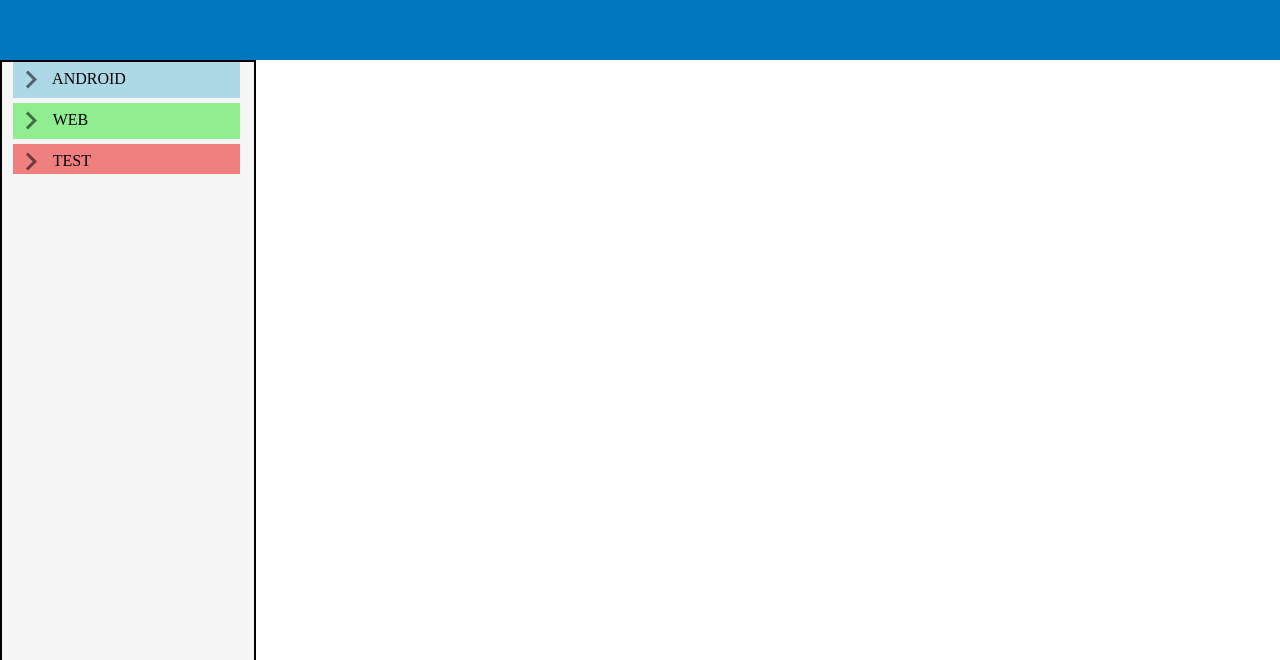
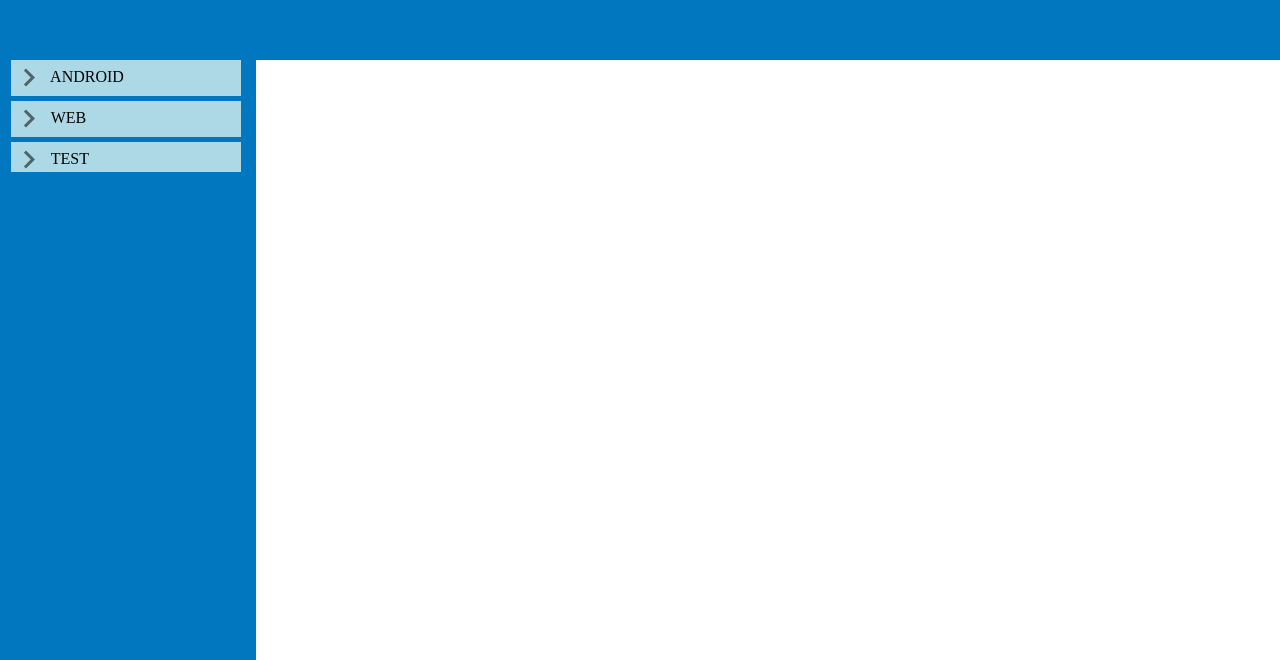
Before and after one commit to adrianRodriguez123/catalogo-accesibilidad, a Vue app: page / in a window 1280 px wide. Shown: the part 140-800 px from the top of the page. Built offline with nearby package versions, Linux system fonts and the light colour scheme; a small style sheet from the web is missing.

Commit message:
casi terminado menu

```diff
--- a/src/components/Menu.vue
+++ b/src/components/Menu.vue
@@ -1,36 +1,36 @@
 <template>
   <div id="menuMain">
 
-    <div id="android" @click="isOpen = !isOpen">
+    <div class="principalesMenu" @click="isOpenAndroid = !isOpenAndroid">
       <v-icon large>
         mdi-chevron-right
       </v-icon>
       ANDROID
-      <!--<div :class="{subelementos: isOpen}">
-        <p>Hola</p>
-      </div>-->
-      <div :class="compClasses">
-        <p>Hola</p>
+    </div>
+    <div :class="{subelementos: isOpenAndroid, colorFondo: true}">
+      <div class="subelementos2">
+        <p class="subelementos3">Hola</p>
+        <p class="subelementos3">Hola</p>
+        <p class="subelementos3">Hola</p>
+        <p class="subelementos3">Hola</p>
+        <p class="subelementos3">Hola</p>
       </div>
     </div>
 
-    <div id="web" @click="isOpen = !isOpen">
+    <div class="principalesMenu" @click="isOpenWeb = !isOpenWeb">
       <v-icon large>
         mdi-chevron-right
       </v-icon>
       WEB
-      <div :class="compClasses">
-        <p>Hola</p>
-        <p>Hola</p>
-        <p>Hola</p>
-        <p>Hola</p>
-        <p>Hola</p>
-        <p>Hola</p>
-        <p>Hola</p>
-        <p>Hola</p>
-        <p>Hola</p>
-        <p>Hola</p>
-        <p>Hola</p>
+      <div :class="{subelementos: isOpenWeb}">
+        <div class="subelementos2">
+          <p class="subelementos3">Hola</p>
+          <p class="subelementos3">Hola</p>
+          <p class="subelementos3">Hola</p>
+          <p class="subelementos3">Hola</p>
+          <p class="subelementos3">Hola</p>
+          <p class="subelementos3">Hola</p>
+        </div>
       </div>
     </div>
 
@@ -50,34 +50,25 @@
     name: 'menuVertical',
     data (){
       return{
-        isOpen: true //si está a true está escondido
+        isOpenAndroid: true,
+        isOpenWeb: true //si está a true está escondido
       }
     },
-    computed: {
-      compClasses: function(){
-        return {
-          subelementos: this.isOpen,
-
-        }
-      }
-    }
-
   }
 
 </script>
 
 <style>
   #menuMain{
-    border: 2px solid black;
     width: 100%;
     height: 1000px;
     display: flex;
     flex-wrap: wrap;
     flex-direction: column;
-    background-color: whitesmoke;
+    background-color: #0077bf;
   }
 
-  #android{
+  .principalesMenu{
     width: 90%;
     max-height: 300px;
     margin-left: 11px;
@@ -87,35 +78,13 @@
     transition: background-color 0.2s linear;
   }
 
-  #android:hover{
-    background-color: #91a9b1;
-  }
-
-  #web{
-    width: 90%;
-    max-height: 300px;
-
-    margin-left: 11px;
-    background-color: lightgreen;
-    margin-bottom: 5px;cursor: pointer;
-    transition: background-color 0.2s linear;
-  }
-
-  #web:hover{
-    background-color: #91a9b1;
-  }
-
   #test{
     width: 90%;
     height: 30px;
     margin-left: 11px;
-    background-color: lightcoral;
+    background-color: lightblue;
     cursor: pointer;
     transition: background-color 0.2s linear;
-  }
-
-  #test:hover{
-    background-color: #91a9b1;
   }
 
   .subelementos{
@@ -124,4 +93,23 @@
     overflow: hidden;
     height: 100%;
   }
+
+  .subelementos2{
+    margin-left: 10%;
+  }
+
+  .subelementos3{
+    margin-bottom: 5px;
+  }
+
+  .subelementos3:hover{
+    background-color: whitesmoke;
+    display: inline-block;
+    cursor: pointer;
+  }
+
+  .colorFondo{
+    background-color: lightblue;
+    width: 90%;
+  }
 </style>
```
